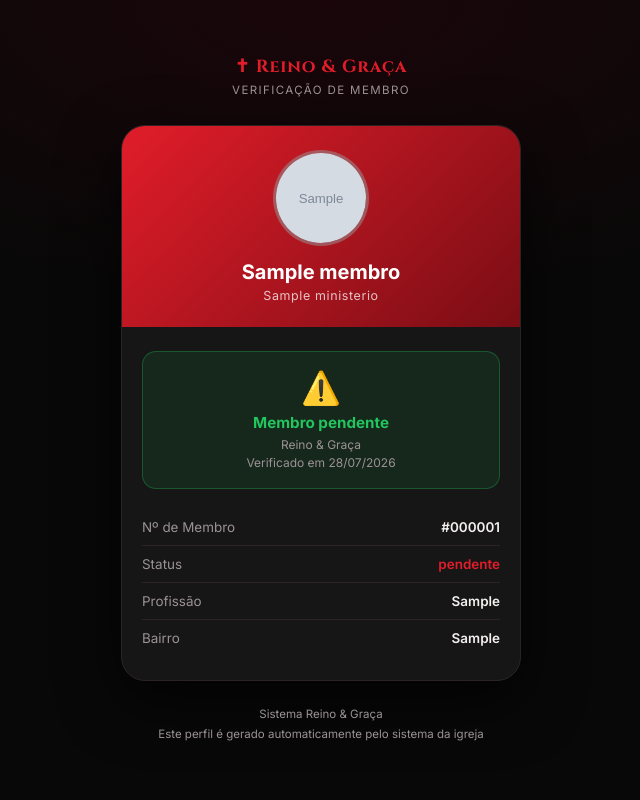
After one commit to ireinoegraca-lab/reino-graca-web, a Flask app: page /membro/1 in a window 1280 px wide. The commit adds this page. Shown: the whole page, without its empty margins (319-959 px from the left). Run offline with Flask 3, Linux system fonts and the light colour scheme; tables that the repository leaves empty hold one stand-in row (values such as "Sample post"); grey boxes marked "Sample" are stand-in pictures.

Commit message:
feat: QR carteirinha com perfil publico, verificacao e scanner de presenca

```diff
--- a/app.py
+++ b/app.py
@@ -132,6 +132,58 @@ def cadastro_publico():
     return render_template('cadastro.html',
                            nome_igreja=cfg.get('nome_igreja','Reino & Graça'),
                            nome_pastor=cfg.get('nome_pastor','Pastor'))
+
+@app.route('/membro/<int:mid>')
+def perfil_publico(mid):
+    cfg = {r.chave: r.valor for r in Config.query.all()}
+    nome_igreja = cfg.get('nome_igreja','Reino & Graça')
+    m = Membro.query.get(mid)
+    membro = None
+    if m:
+        ministerio_nome = m.ministerio.nome if m.ministerio else None
+        membro = {'id':m.id,'nome':m.nome,'foto':m.foto or '','status':m.status,
+                  'profissao':m.profissao or '','bairro':m.bairro or '',
+                  'nasc':m.nasc or '','ministerio':ministerio_nome or ''}
+    return render_template('membro_perfil.html', membro=membro,
+                           nome_igreja=nome_igreja,
+                           data_hoje=date.today().strftime('%d/%m/%Y'))
+
+@app.route('/escanear')
+@login_required
+def escanear():
+    if not (is_admin() or has_perm('p_membros')):
+        return redirect('/')
+    cfg = {r.chave: r.valor for r in Config.query.all()}
+    hoje = date.today().isoformat()
+    eventos = Evento.query.filter(Evento.data >= hoje).order_by(Evento.data).limit(20).all()
+    # inclui também eventos recentes (últimos 7 dias)
+    from datetime import timedelta
+    semana = (date.today() - timedelta(days=7)).isoformat()
+    recentes = Evento.query.filter(Evento.data >= semana, Evento.data < hoje).order_by(Evento.data.desc()).limit(10).all()
+    todos = recentes + eventos
+    return render_template('escanear.html',
+                           nome_igreja=cfg.get('nome_igreja','Reino & Graça'),
+                           eventos=[{'id':e.id,'titulo':e.titulo,'data':e.data} for e in todos])
+
+@app.route('/api/presenca/qr', methods=['POST'])
+@login_required
+def presenca_qr():
+    if not (is_admin() or has_perm('p_membros')):
+        return jsonify({'ok':False,'msg':'Sem permissão'}), 403
+    d = request.json or {}
+    membro_id = d.get('membro_id')
+    evento_id = d.get('evento_id')
+    if not membro_id or not evento_id:
+        return jsonify({'ok':False,'msg':'Dados incompletos'}), 400
+    m = Membro.query.get(membro_id)
+    if not m:
+        return jsonify({'ok':False,'msg':'Membro não encontrado'}), 404
+    existente = Presenca.query.filter_by(evento_id=evento_id, membro_id=membro_id).first()
+    if existente:
+        return jsonify({'ok':True,'duplicado':True,'nome':m.nome})
+    db.session.add(Presenca(evento_id=evento_id, membro_id=membro_id, presente=True))
+    db.session.commit()
+    return jsonify({'ok':True,'duplicado':False,'nome':m.nome})
 
 # ── AUTH ──────────────────────────────────────────────────────────
 @app.route('/api/login', methods=['POST'])
--- a/templates/index.html
+++ b/templates/index.html
@@ -301,6 +301,7 @@ input,select,textarea,button{font-family:inherit}
     <div class="sidebar-item" onclick="navTo('pix')" data-page="pix"><span class="ni">💠</span> PIX</div>
     <div class="sidebar-item" onclick="navTo('escala')" data-page="escala"><span class="ni">📋</span> Escala</div>
     <div class="sidebar-item" onclick="navTo('presenca')" data-page="presenca"><span class="ni">✅</span> Presença</div>
+    <div class="sidebar-item" onclick="window.open('/escanear','_blank')"><span class="ni">📷</span> Escanear QR</div>
     <div class="sidebar-sep"></div>
     <div class="sidebar-section admin-only">Administração</div>
     <div class="sidebar-item admin-only" onclick="navTo('financeiro')" data-page="financeiro"><span class="ni">💰</span> Financeiro</div>
@@ -2881,7 +2882,7 @@ async function renderCarteirinha(){
     ? `<img src="${membro.foto}" style="width:90px;height:90px;border-radius:50%;object-fit:cover;border:3px solid rgba(225,29,42,.5)">`
     : `<div style="width:90px;height:90px;border-radius:50%;background:linear-gradient(135deg,var(--brand),#7a0d14);display:flex;align-items:center;justify-content:center;font-size:2rem;font-weight:700;color:#fff;border:3px solid rgba(225,29,42,.5)">${iniciais(membro.nome)}</div>`;
 
-  const qrData = encodeURIComponent(`MEMBRO:${membro.id}:${membro.nome}:${igreja}`);
+  const qrData = encodeURIComponent(`${location.origin}/membro/${membro.id}`);
   const qrUrl = `https://api.qrserver.com/v1/create-qr-code/?size=90x90&color=f5f0f0&bgcolor=161616&data=${qrData}`;
   const idNum = String(membro.id || USER.id).padStart(6,'0');
 
--- /dev/null
+++ b/templates/membro_perfil.html
@@ -0,0 +1,107 @@
+<!DOCTYPE html>
+<html lang="pt-BR">
+<head>
+<meta charset="UTF-8">
+<meta name="viewport" content="width=device-width, initial-scale=1.0">
+<meta name="theme-color" content="#080808">
+<title>Perfil — {{ nome_igreja }}</title>
+<link href="https://fonts.googleapis.com/css2?family=Cinzel:wght@600;700&family=Inter:wght@400;500;600;700&display=swap" rel="stylesheet">
+<style>
+:root{--bg:#080808;--card:#161616;--line:#2c2424;--txt:#f5f0f0;--muted:#9b9296;--brand:#e11d2a;--green:#22c55e}
+*{box-sizing:border-box;margin:0;padding:0}
+body{font-family:'Inter',sans-serif;background:var(--bg);color:var(--txt);min-height:100vh;display:flex;align-items:center;justify-content:center;padding:24px 16px;background:radial-gradient(ellipse 80% 60% at 50% 0%,#1a060a,var(--bg) 65%)}
+.wrap{width:100%;max-width:400px}
+.church-header{text-align:center;margin-bottom:28px}
+.church-name{font-family:'Cinzel',serif;font-size:1.1rem;color:var(--brand);font-weight:700;letter-spacing:.05em}
+.church-sub{font-size:.72rem;color:var(--muted);letter-spacing:.12em;text-transform:uppercase;margin-top:4px}
+.card{background:var(--card);border:1px solid var(--line);border-radius:24px;overflow:hidden;box-shadow:0 20px 60px rgba(0,0,0,.7)}
+.card-top{background:linear-gradient(135deg,#e11d2a,#7a0d14);padding:24px 20px;text-align:center}
+.avatar{width:96px;height:96px;border-radius:50%;border:3px solid rgba(255,255,255,.3);margin:0 auto 14px;overflow:hidden;display:flex;align-items:center;justify-content:center;background:rgba(0,0,0,.3);font-size:2.2rem;font-weight:700;color:#fff}
+.avatar img{width:100%;height:100%;object-fit:cover}
+.nome{font-size:1.25rem;font-weight:700;color:#fff;margin-bottom:4px}
+.ministerio{font-size:.78rem;color:rgba(255,255,255,.75);letter-spacing:.05em}
+.card-body{padding:24px 20px}
+.verified-box{background:rgba(34,197,94,.1);border:1px solid rgba(34,197,94,.3);border-radius:14px;padding:16px;text-align:center;margin-bottom:20px}
+.verified-icon{font-size:2rem;margin-bottom:6px}
+.verified-title{font-size:.95rem;font-weight:700;color:var(--green);margin-bottom:4px}
+.verified-sub{font-size:.75rem;color:var(--muted);line-height:1.5}
+.info-row{display:flex;justify-content:space-between;padding:10px 0;border-bottom:1px solid var(--line);font-size:.84rem}
+.info-row:last-child{border:none}
+.info-label{color:var(--muted)}
+.info-value{font-weight:600;text-align:right}
+.status-ativo{color:var(--green)}
+.status-inativo{color:var(--brand)}
+.footer{text-align:center;margin-top:24px;font-size:.72rem;color:var(--muted);line-height:1.7}
+.btn-scan{display:block;width:100%;background:var(--brand);color:#fff;border:none;border-radius:12px;padding:13px;font-size:.9rem;font-weight:700;cursor:pointer;font-family:inherit;text-align:center;text-decoration:none;margin-top:20px}
+.not-found{text-align:center;padding:48px 24px}
+.not-found-icon{font-size:3rem;margin-bottom:16px}
+</style>
+</head>
+<body>
+<div class="wrap">
+  <div class="church-header">
+    <div class="church-name">✝ {{ nome_igreja }}</div>
+    <div class="church-sub">Verificação de Membro</div>
+  </div>
+
+  {% if membro %}
+  <div class="card">
+    <div class="card-top">
+      <div class="avatar">
+        {% if membro.foto %}
+        <img src="{{ membro.foto }}" alt="{{ membro.nome }}">
+        {% else %}
+        {{ membro.nome[:2].upper() }}
+        {% endif %}
+      </div>
+      <div class="nome">{{ membro.nome }}</div>
+      {% if membro.ministerio %}
+      <div class="ministerio">{{ membro.ministerio }}</div>
+      {% endif %}
+    </div>
+    <div class="card-body">
+      <div class="verified-box">
+        <div class="verified-icon">{% if membro.status == 'Ativo' %}✅{% else %}⚠️{% endif %}</div>
+        <div class="verified-title">{% if membro.status == 'Ativo' %}Membro Verificado{% else %}Membro {{ membro.status }}{% endif %}</div>
+        <div class="verified-sub">{{ nome_igreja }}<br>Verificado em {{ data_hoje }}</div>
+      </div>
+
+      <div class="info-row">
+        <span class="info-label">Nº de Membro</span>
+        <span class="info-value">#{{ '%06d' % membro.id }}</span>
+      </div>
+      <div class="info-row">
+        <span class="info-label">Status</span>
+        <span class="info-value {% if membro.status == 'Ativo' %}status-ativo{% else %}status-inativo{% endif %}">{{ membro.status }}</span>
+      </div>
+      {% if membro.profissao %}
+      <div class="info-row">
+        <span class="info-label">Profissão</span>
+        <span class="info-value">{{ membro.profissao }}</span>
+      </div>
+      {% endif %}
+      {% if membro.bairro %}
+      <div class="info-row">
+        <span class="info-label">Bairro</span>
+        <span class="info-value">{{ membro.bairro }}</span>
+      </div>
+      {% endif %}
+    </div>
+  </div>
+  {% else %}
+  <div class="card">
+    <div class="not-found">
+      <div class="not-found-icon">❌</div>
+      <div style="font-size:1rem;font-weight:700;margin-bottom:8px">Membro não encontrado</div>
+      <div style="font-size:.84rem;color:var(--muted)">Este QR code não corresponde a nenhum membro ativo.</div>
+    </div>
+  </div>
+  {% endif %}
+
+  <div class="footer">
+    Sistema Reino & Graça<br>
+    Este perfil é gerado automaticamente pelo sistema da igreja
+  </div>
+</div>
+</body>
+</html>
```
Also changed, not shown: templates/escanear.html (added, +226 -0 lines).
